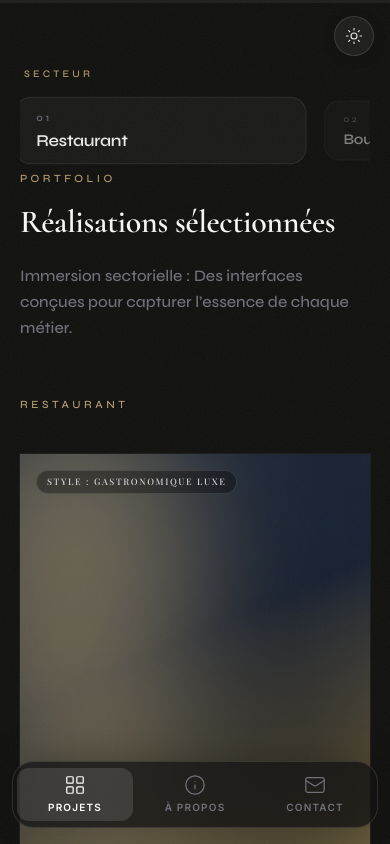
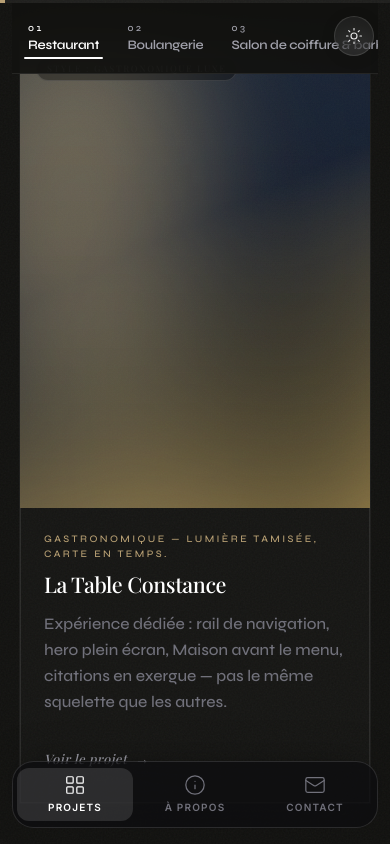
Before and after one commit to TrstnDTT/TrstnWeb, a React (Vite) app: page /portfolio in a window 390 px wide. Built offline with nearby package versions, Linux system fonts and the light colour scheme; a web font is replaced by a local one.

Commit message:
feat(portfolio): ruban catégories mobile tap, IO 0.6, sticky + snap
- Rail horizontal sticky, layoutId soulignement, pas de sync au scroll ruban
- Mobile: IntersectionObserver seuil 0.6 ; desktop: scroll spy inchangé
- scroll-margin, snap-y sur main, barre progression avec ruban

```diff
--- a/src/components/portfolio/MobileCategoryRail.jsx
+++ b/src/components/portfolio/MobileCategoryRail.jsx
@@ -1,8 +1,9 @@
 /**
- * Rail catégories — scroll horizontal snap + focus visuel (centre plus grand).
+ * Ruban catégories mobile — horizontal, sticky, sélection au tap uniquement.
+ * Soulignement animé (layoutId). Pas de sync scroll → catégorie sur le ruban.
  */
-import { useCallback, useEffect, useRef, useState } from 'react'
-import { motion } from 'framer-motion'
+import { useEffect, useRef } from 'react'
+import { LayoutGroup, motion } from 'framer-motion'
 import { CATEGORIES } from '../../constants.js'
 
 export function MobileCategoryRail({
@@ -10,136 +11,89 @@ export function MobileCategoryRail({
   onSelectCategory,
   onHoverCategory,
   light,
-  accentColor,
 }) {
-  const scrollerRef = useRef(null)
-  const itemRefs = useRef([])
-  const [focusIdx, setFocusIdx] = useState(() =>
-    Math.max(0, CATEGORIES.findIndex((c) => c.id === activeCategory)),
-  )
-  const scrollSettle = useRef(0)
-
-  const measureCenter = useCallback(() => {
-    const el = scrollerRef.current
-    if (!el) return 0
-    const rect = el.getBoundingClientRect()
-    const mid = rect.left + rect.width / 2
-    let best = 0
-    let bestD = Infinity
-    itemRefs.current.forEach((node, i) => {
-      if (!node) return
-      const r = node.getBoundingClientRect()
-      const c = r.left + r.width / 2
-      const d = Math.abs(c - mid)
-      if (d < bestD) {
-        bestD = d
-        best = i
-      }
-    })
-    setFocusIdx(best)
-    return best
-  }, [])
-
-  useEffect(() => {
-    const el = scrollerRef.current
-    if (!el) return
-    const onScroll = () => {
-      window.clearTimeout(scrollSettle.current)
-      measureCenter()
-      scrollSettle.current = window.setTimeout(() => {
-        const best = measureCenter()
-        const id = CATEGORIES[best]?.id
-        if (id) onSelectCategory(id)
-      }, 140)
-    }
-    el.addEventListener('scroll', onScroll, { passive: true })
-    requestAnimationFrame(() => {
-      measureCenter()
-    })
-    return () => {
-      window.clearTimeout(scrollSettle.current)
-      el.removeEventListener('scroll', onScroll)
-    }
-  }, [measureCenter, onSelectCategory])
+  const btnRefs = useRef([])
 
   useEffect(() => {
     const idx = CATEGORIES.findIndex((c) => c.id === activeCategory)
-    if (idx >= 0) setFocusIdx(idx)
+    const btn = btnRefs.current[idx]
+    btn?.scrollIntoView({ behavior: 'smooth', inline: 'center', block: 'nearest' })
   }, [activeCategory])
 
   return (
-    <div className="relative w-full md:hidden">
-      <p
+    <div
       className={[
-          'mb-3 px-1 text-[10px] uppercase tracking-[0.32em]',
-          light ? 'text-[#86868b]' : 'text-zinc-500',
+        'w-full border-b md:hidden',
+        light ? 'border-black/[0.06] bg-[#F5F5F7]/92 backdrop-blur-xl' : 'border-white/[0.08] bg-[#121210]/92 backdrop-blur-xl',
       ].join(' ')}
-        style={{ color: accentColor }}
     >
-        Secteur
-      </p>
+      <LayoutGroup>
         <div
-        ref={scrollerRef}
-        className="trstn-scroll-hide flex snap-x snap-mandatory gap-3 overflow-x-auto pb-2 pt-1"
+          className="trstn-scroll-hide flex gap-1 overflow-x-auto px-1 py-2.5"
           style={{ WebkitOverflowScrolling: 'touch' }}
+          role="tablist"
+          aria-label="Catégories de projets"
         >
           {CATEGORIES.map((cat, i) => {
-          const isFocus = i === focusIdx
+            const n = String(i + 1).padStart(2, '0')
+            const isActive = activeCategory === cat.id
             return (
-            <motion.button
+              <button
                 key={cat.id}
                 type="button"
-              data-cat-pill
+                role="tab"
+                aria-selected={isActive}
                 ref={(el) => {
-                itemRefs.current[i] = el
+                  btnRefs.current[i] = el
                 }}
-              onClick={() => {
-                onSelectCategory(cat.id)
-                itemRefs.current[i]?.scrollIntoView({
-                  behavior: 'smooth',
-                  inline: 'center',
-                  block: 'nearest',
-                })
-              }}
+                onClick={() => onSelectCategory(cat.id)}
                 onTouchStart={() => onHoverCategory?.(cat.id)}
                 onTouchEnd={() => onHoverCategory?.(null)}
                 className={[
-                'shrink-0 snap-center rounded-2xl border px-5 py-3 text-left transition-colors',
-                light
-                  ? 'border-black/[0.08] bg-white/[0.55]'
-                  : 'border-white/[0.08] bg-white/[0.04]',
+                  'relative shrink-0 rounded-lg px-3 py-2.5 text-left transition-colors duration-200',
+                  'min-h-[44px] min-w-[min-content]',
                 ].join(' ')}
-              style={{
-                minWidth: '72vw',
-                maxWidth: '82vw',
-              }}
-              animate={{
-                scale: isFocus ? 1.04 : 0.92,
-                opacity: isFocus ? 1 : 0.5,
-              }}
-              transition={{ type: 'spring', stiffness: 400, damping: 30 }}
               >
+                {isActive ? (
+                  <motion.span
+                    layoutId="mobile-category-underline"
+                    className={[
+                      'absolute bottom-1 left-2 right-2 h-[2px] rounded-full',
+                      light ? 'bg-[#1d1d1f]' : 'bg-white',
+                    ].join(' ')}
+                    transition={{ type: 'spring', stiffness: 380, damping: 32 }}
+                  />
+                ) : null}
                 <span
                   className={[
-                  'block text-[10px] font-medium uppercase tracking-[0.28em]',
-                  light ? 'text-[#86868b]' : 'text-zinc-500',
+                    'block text-[10px] font-medium tabular-nums leading-none tracking-[0.2em]',
+                    isActive
+                      ? light
+                        ? 'text-[#1d1d1f]'
+                        : 'text-white'
+                      : 'text-zinc-400',
                   ].join(' ')}
                 >
-                {String(i + 1).padStart(2, '0')}
+                  {n}
                 </span>
                 <span
                   className={[
-                  'mt-1 block text-[16px] font-semibold leading-tight tracking-[-0.02em]',
-                  light ? 'text-[#1d1d1f]' : 'text-white/90',
+                    'mt-1 block max-w-[42vw] truncate text-[13px] font-semibold leading-tight tracking-[-0.02em] sm:max-w-none',
+                    isActive
+                      ? light
+                        ? 'text-[#1d1d1f]'
+                        : 'text-white'
+                      : 'text-zinc-400',
                   ].join(' ')}
                   style={{ fontFamily: '"Syne", system-ui, sans-serif' }}
                 >
                   {cat.label}
                 </span>
-            </motion.button>
+              </button>
             )
           })}
         </div>
+      </LayoutGroup>
     </div>
   )
 }
--- a/src/pages/PortfolioPage.jsx
+++ b/src/pages/PortfolioPage.jsx
@@ -96,17 +96,24 @@ function computeOpenOrigin(event) {
   }
 }
 
-function usePortfolioScrollSpy(mainRef, setActiveCategory) {
+function usePortfolioScrollSpy(mainRef, setActiveCategory, isMobile) {
   const ticking = useRef(false)
   const [scrollProgress, setScrollProgress] = useState(0)
 
-  const updateFromScroll = useCallback(() => {
+  const updateProgress = useCallback(() => {
     const main = mainRef.current
     if (!main) return
     const { scrollTop, scrollHeight, clientHeight } = main
     const max = Math.max(0, scrollHeight - clientHeight)
     setScrollProgress(max <= 0 ? 0 : Math.min(100, (scrollTop / max) * 100))
+  }, [mainRef])
 
+  /** Bureau : catégorie active suivie par position du « centre » de lecture. */
+  const updateActiveDesktop = useCallback(() => {
+    if (isMobile) return
+    const main = mainRef.current
+    if (!main) return
+    const { clientHeight } = main
     const centerY = main.getBoundingClientRect().top + clientHeight * 0.38
     let bestId = CATEGORIES[0]?.id
     let bestDist = Infinity
@@ -122,30 +129,60 @@ function usePortfolioScrollSpy(mainRef, setActiveCategory) {
       }
     }
     if (bestId) setActiveCategory((prev) => (prev === bestId ? prev : bestId))
-  }, [mainRef, setActiveCategory])
+  }, [mainRef, setActiveCategory, isMobile])
+
+  useEffect(() => {
+    const main = mainRef.current
+    if (!main || !isMobile) return
+
+    const observer = new IntersectionObserver(
+      (entries) => {
+        const strong = entries.filter((e) => e.intersectionRatio >= 0.6)
+        if (strong.length === 0) return
+        const best = strong.reduce((a, b) =>
+          a.intersectionRatio >= b.intersectionRatio ? a : b,
+        )
+        const id = best.target.getAttribute('data-category-id')
+        if (id) setActiveCategory((prev) => (prev === id ? prev : id))
+      },
+      {
+        root: main,
+        threshold: [0, 0.25, 0.5, 0.6, 0.75, 1],
+        rootMargin: '0px',
+      },
+    )
+
+    CATEGORIES.forEach((cat) => {
+      const el = document.getElementById(portfolioCategoryAnchorId(cat.id))
+      if (el) observer.observe(el)
+    })
+
+    return () => observer.disconnect()
+  }, [isMobile, mainRef, setActiveCategory])
 
   useEffect(() => {
     const main = mainRef.current
     if (!main) return
 
-    const onScroll = () => {
+    const tick = () => {
       if (ticking.current) return
       ticking.current = true
       requestAnimationFrame(() => {
         ticking.current = false
-        updateFromScroll()
+        updateProgress()
+        if (!isMobile) updateActiveDesktop()
       })
     }
 
-    updateFromScroll()
-    main.addEventListener('scroll', onScroll, { passive: true })
-    const ro = new ResizeObserver(() => updateFromScroll())
+    tick()
+    main.addEventListener('scroll', tick, { passive: true })
+    const ro = new ResizeObserver(() => tick())
     ro.observe(main)
     return () => {
-      main.removeEventListener('scroll', onScroll)
+      main.removeEventListener('scroll', tick)
       ro.disconnect()
     }
-  }, [mainRef, updateFromScroll])
+  }, [mainRef, updateProgress, updateActiveDesktop, isMobile])
 
   return scrollProgress
 }
@@ -171,7 +208,7 @@ export default function PortfolioPage() {
   const [activeCategory, setActiveCategory] = useState(CATEGORIES[0].id)
   const [hoverCategoryId, setHoverCategoryId] = useState(null)
 
-  const scrollProgress = usePortfolioScrollSpy(mainScrollRef, setActiveCategory)
+  const scrollProgress = usePortfolioScrollSpy(mainScrollRef, setActiveCategory, isMobile)
 
   const activeSite = useMemo(
     () => (activeProject ? getSiteById(activeProject) : null),
@@ -406,12 +443,21 @@ export default function PortfolioPage() {
 
           <main
             ref={mainScrollRef}
-            className="relative z-10 min-h-0 w-full flex-1 overflow-x-hidden overflow-y-auto overscroll-y-contain md:pl-[min(11rem,22vw)]"
+            className={[
+              'relative z-10 min-h-0 w-full flex-1 overflow-x-hidden overflow-y-auto overscroll-y-contain md:pl-[min(11rem,22vw)]',
+              'max-md:snap-y max-md:snap-mandatory',
+            ].join(' ')}
             style={{ WebkitOverflowScrolling: 'touch' }}
           >
             <div
               className={[
-                'pointer-events-none sticky top-0 z-20 h-[3px] w-full md:hidden',
+                'sticky top-0 z-30 md:static',
+                L ? '' : '',
+              ].join(' ')}
+            >
+              <div
+                className={[
+                  'pointer-events-none h-[3px] w-full md:hidden',
                   L ? 'bg-black/[0.04]' : 'bg-white/[0.06]',
                 ].join(' ')}
                 aria-hidden
@@ -424,19 +470,20 @@ export default function PortfolioPage() {
                   }}
                 />
               </div>
-
-            <div className="relative mx-auto max-w-6xl px-5 pb-24 pt-[calc(4rem+env(safe-area-inset-top))] sm:px-10 md:px-14 md:pb-32 md:pt-16 lg:px-20">
+              <div className="px-3 sm:px-5 md:px-0">
                 <MobileCategoryRail
                   activeCategory={activeCategory}
                   onSelectCategory={scrollToCategory}
                   onHoverCategory={setHoverCategoryId}
                   light={L}
-                accentColor={galleryTokens.accent}
                 />
+              </div>
+            </div>
 
+            <div className="relative mx-auto max-w-6xl px-5 pb-24 pt-6 sm:px-10 md:px-14 md:pb-32 md:pt-16 lg:px-20">
               <header
                 id="portfolio-top"
-                className="mb-14 max-w-xl scroll-mt-28 md:mb-20 md:scroll-mt-24"
+                className="mb-14 max-w-xl scroll-mt-[calc(7rem+env(safe-area-inset-top))] md:mb-20 md:scroll-mt-24"
               >
                 <p
                   className={['text-[11px] uppercase tracking-[0.32em]', L ? 'text-[#86868b]' : 'text-zinc-500'].join(
@@ -470,7 +517,10 @@ export default function PortfolioPage() {
                   key={cat.id}
                   id={portfolioCategoryAnchorId(cat.id)}
                   data-category-id={cat.id}
-                  className="scroll-mt-[calc(5rem+env(safe-area-inset-top))] md:scroll-mt-28"
+                  className={[
+                    'max-md:snap-start',
+                    'scroll-mt-[calc(7.5rem+env(safe-area-inset-top))] md:scroll-mt-28',
+                  ].join(' ')}
                   initial={prefersReducedMotion ? false : { opacity: 0.82, filter: 'blur(8px)' }}
                   whileInView={prefersReducedMotion ? undefined : { opacity: 1, filter: 'blur(0px)' }}
                   viewport={
```
Lines whose indentation alone changed are shown as unchanged.
